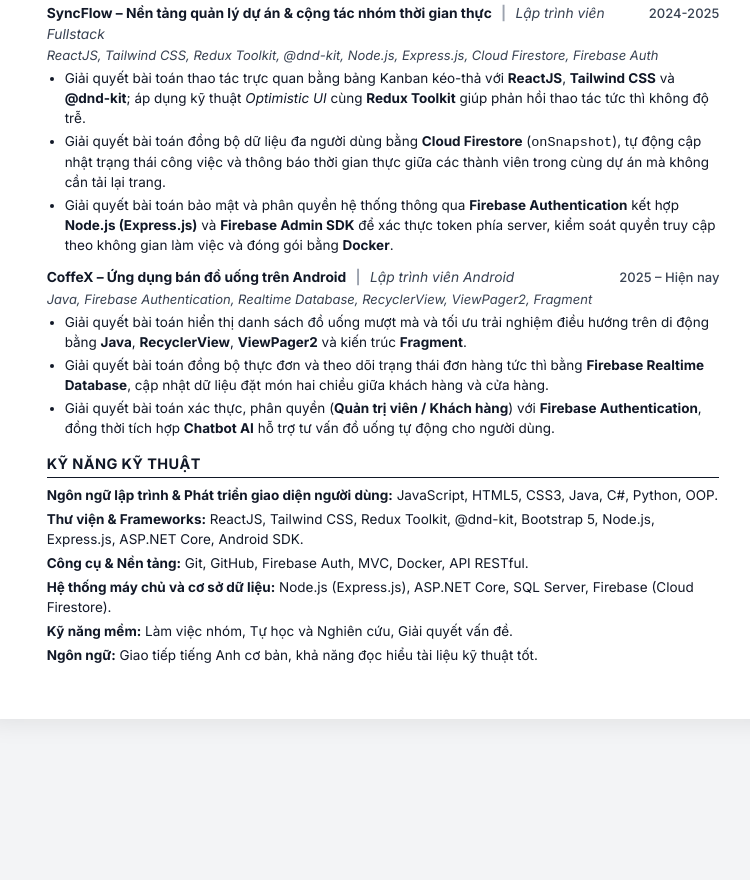
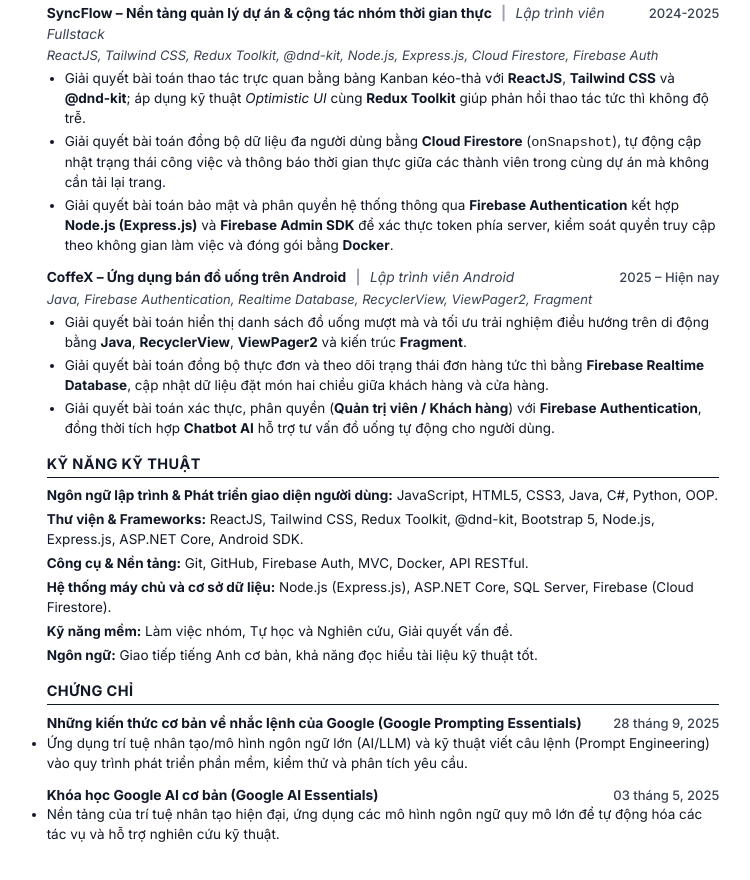
Before and after one commit to 12th5z/Cv_NguyenQuocKhanh, a plain HTML site: page index.html in a window 1280 px wide. Shown: the part 731-1611 px from the top of the page, without its empty margins (257-1007 px from the left). Before the commit the page ends 1478 px from the top, so only its background shows below. Drawn offline with Linux system fonts and the light colour scheme.

Commit message:
Add certifications section to index.html
Added a new section for certifications with details about Google Prompting Essentials and Google AI Essentials courses.

```diff
--- a/index.html
+++ b/index.html
@@ -443,6 +443,30 @@
         </li>
       </ul>
     </section>
+    <!-- CHỨNG CHỈ -->
+    <section class="cv-section">
+      <h2 class="section-title">Chứng chỉ</h2>
+
+      <div class="entry-block">
+        <div class="entry-row">
+          <div class="entry-title">Những kiến thức cơ bản về nhắc lệnh của Google (Google Prompting Essentials)</div>
+          <div class="entry-date">28 tháng 9, 2025</div>
+        </div>
+        <ul class="entry-list">
+          <li>Ứng dụng trí tuệ nhân tạo/mô hình ngôn ngữ lớn (AI/LLM) và kỹ thuật viết câu lệnh (Prompt Engineering) vào quy trình phát triển phần mềm, kiểm thử và phân tích yêu cầu.</li>
+        </ul>
+      </div>
+
+      <div class="entry-block">
+        <div class="entry-row">
+          <div class="entry-title">Khóa học Google AI cơ bản (Google AI Essentials)</div>
+          <div class="entry-date">03 tháng 5, 2025</div>
+        </div>
+        <ul class="entry-list">
+          <li>Nền tảng của trí tuệ nhân tạo hiện đại, ứng dụng các mô hình ngôn ngữ quy mô lớn để tự động hóa các tác vụ và hỗ trợ nghiên cứu kỹ thuật.</li>
+        </ul>
+      </div>
+    </section>
   </main>
 </body>
 </html>
```
